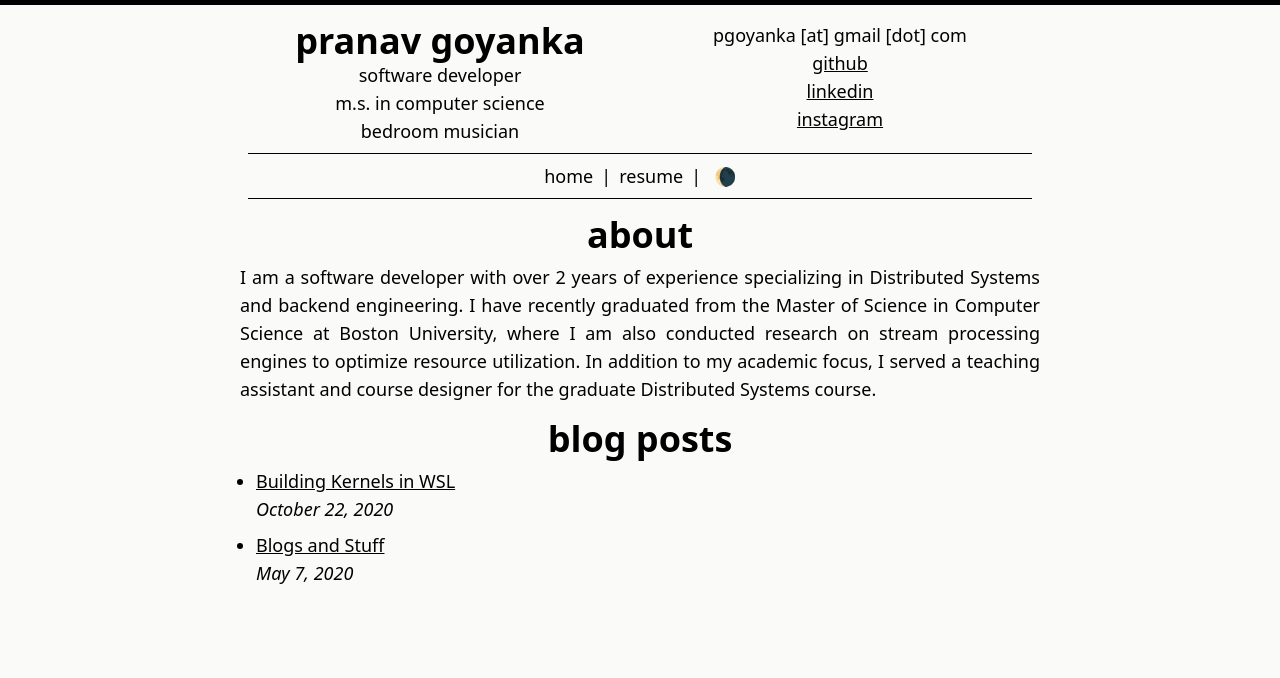
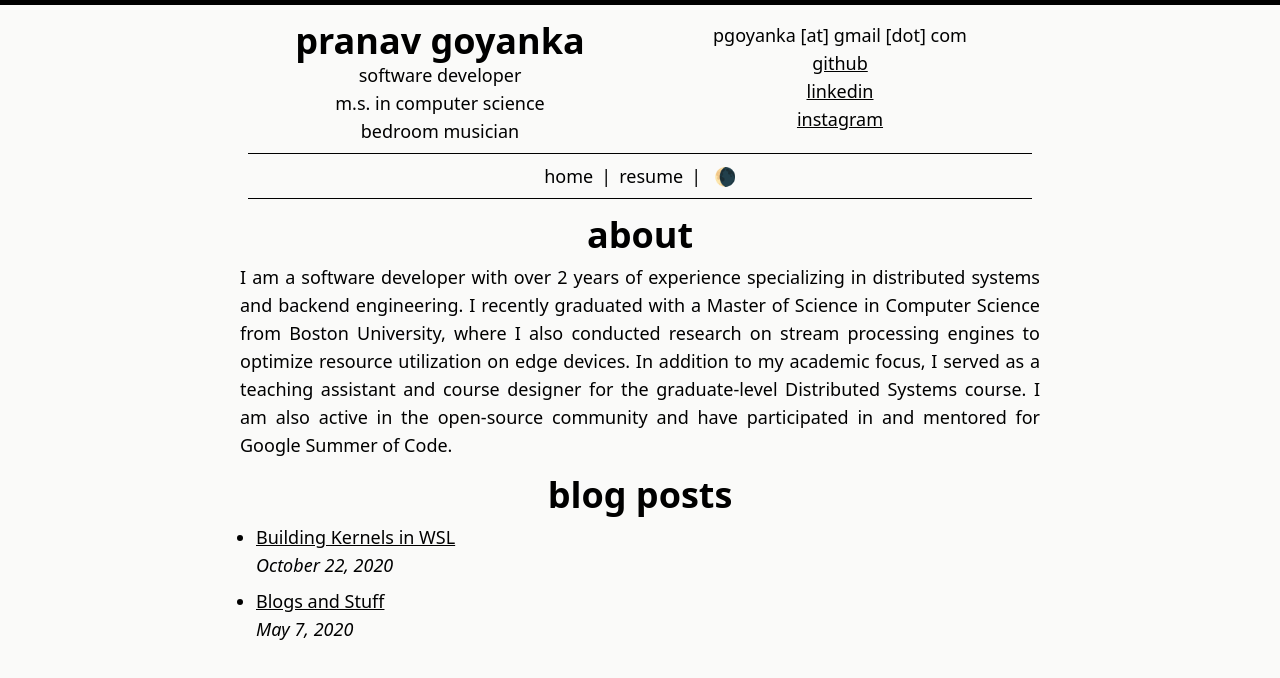
Before and after one commit to pranavgoyanka/pranavgoyanka.me, a React (Vite) app: page / in a window 1280 px wide. Shown: the top 678 px of the page. Built offline with nearby package versions, Linux system fonts and the light colour scheme.

Commit message:
Fixed grammar in About

```diff
--- a/src/Components/About.tsx
+++ b/src/Components/About.tsx
@@ -4,12 +4,14 @@ const About = () => {
       <h1 className="text-3xl font-bold text-center mt-4">about</h1>
       <p className="text-justify mt-2">
         I am a software developer with over 2 years of experience specializing
-        in Distributed Systems and backend engineering. I have recently
-        graduated from the Master of Science in Computer Science at Boston
-        University, where I am also conducted research on stream processing
-        engines to optimize resource utilization. In addition to my academic
-        focus, I served a teaching assistant and course designer for the
-        graduate Distributed Systems course.
+        in distributed systems and backend engineering. I recently graduated
+        with a Master of Science in Computer Science from Boston University,
+        where I also conducted research on stream processing engines to optimize
+        resource utilization on edge devices. In addition to my academic focus,
+        I served as a teaching assistant and course designer for the
+        graduate-level Distributed Systems course. I am also active in the
+        open-source community and have participated in and mentored for Google
+        Summer of Code.
       </p>
     </>
   );
```
